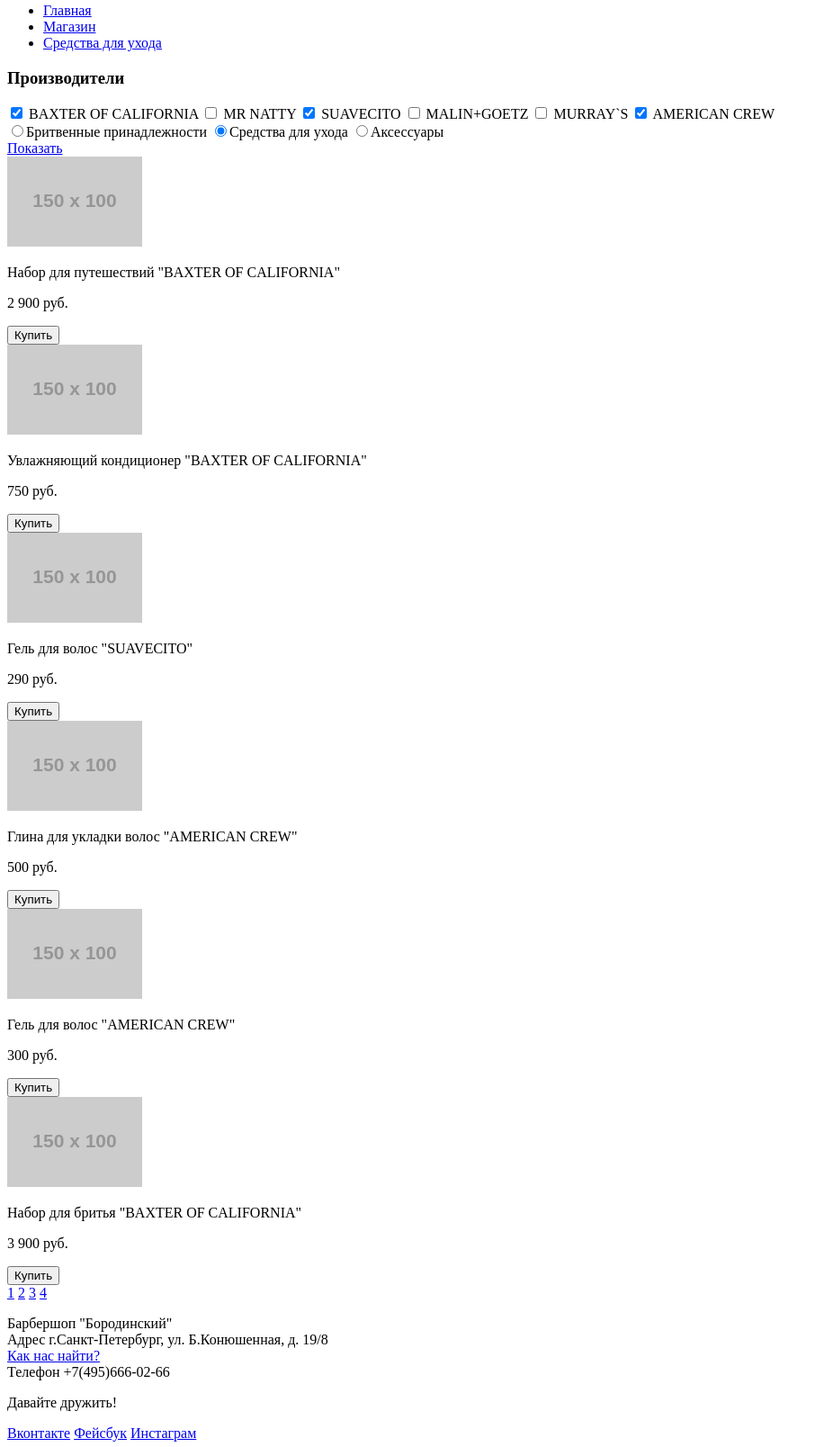
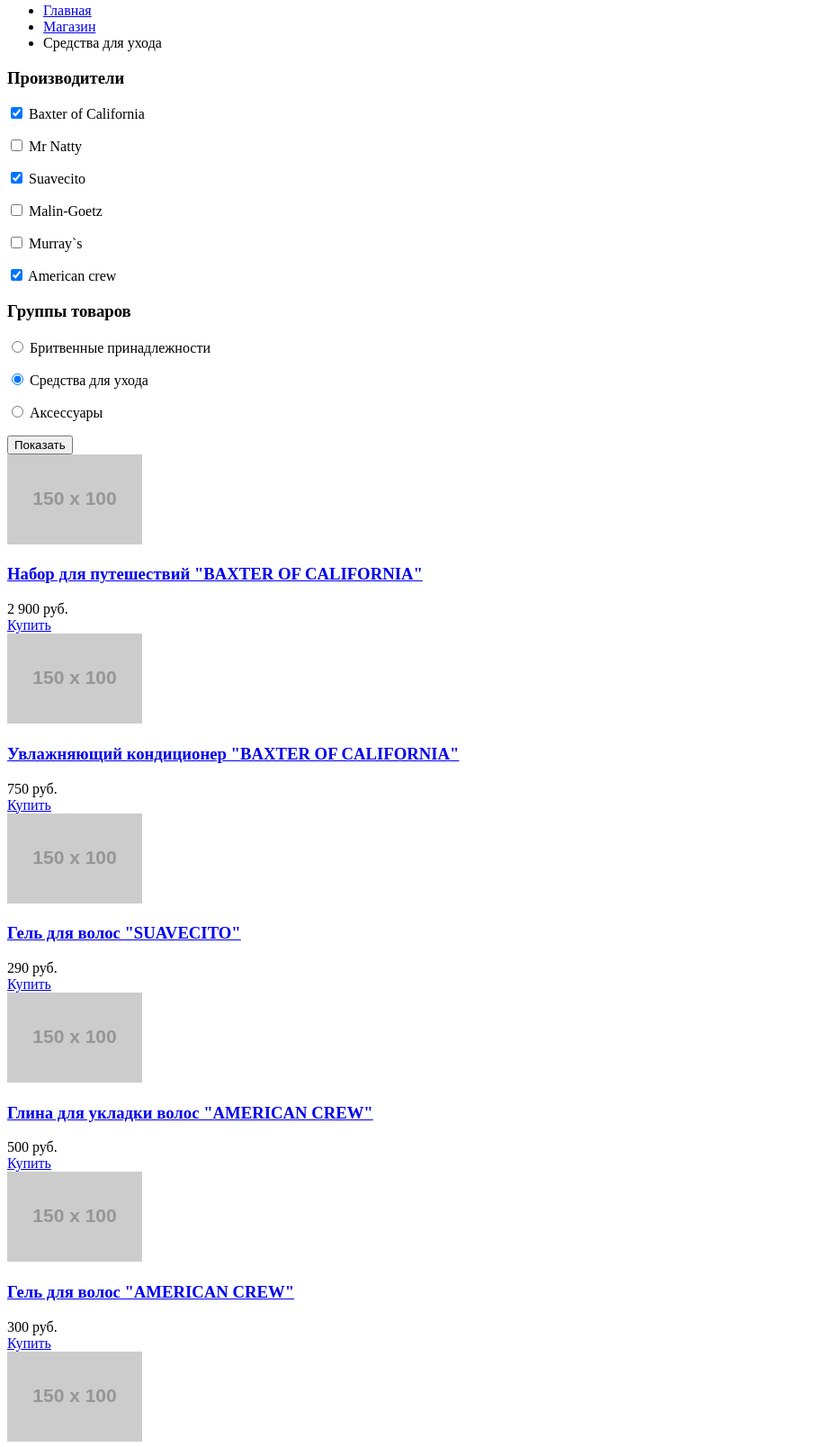
Before and after one commit to KSait0/211825-barbershop, a plain HTML site: page catalog.html in a window 1280 px wide. Shown: the part 230-1838 px from the top of the page at 90% size, without its empty margins (0-916 px from the left). Drawn offline with Linux system fonts and the light colour scheme; placeholder pictures from the web are drawn by us.

Commit message:
Исправил оба документа, в соответствии с замечаниями

```diff
--- a/catalog.html
+++ b/catalog.html
@@ -37,86 +37,167 @@
     	<main>
     		<div class="container">
     			<h2>Средства для ухода</h2>
-        <ul>
-        	<li><a href="#">Главная</a></li>
-        	<li><a href="#">Магазин</a></li>
-        	<li><a href="#">Средства для ухода</a></li>
+        		<ul class="breadcrumb">
+        			<li>
+        				<a href="#">Главная</a>
+        			</li>
+        			<li>
+        				<a href="#">Магазин</a>
+        			</li>
+        			<li class="active">Средства для ухода</li>
         		</ul>
         	</div>
+        	<div class="side-left">
     			<section class="filters">
-    		<div class="filters-manufacturer">
+    				<form action="/echo" method="post">
+    					<div class="filters-producers">
     						<h3>Производители</h3>
-    			<form action="/echo" method="post">
-    				<input type="checkbox" name="baxter-of-california" id="baxter-of-california" checked>
-    				<label for="baxter-of-california">BAXTER OF CALIFORNIA</label>
-    				<input type="checkbox" name="mr-natty" id="mr-natty">
-    				<label for="mr-natty">MR NATTY</label>
-    				<input type="checkbox" name="suavecito" id="suavecito" checked>
-    				<label for="suavecito">SUAVECITO</label>
-    				<input type="checkbox" name="malin-goetz" id="malin-goetz">
-    				<label for="malin-goetz">MALIN+GOETZ</label>
-    				<input type="checkbox" name="murrays" id="murrays">
-    				<label for="murrays">MURRAY`S</label>
-    				<input type="checkbox" name="american-crew" id="american-crew" checked>
-    				<label for="american-crew">AMERICAN CREW</label>
+    			    		<label for="baxter-of-california">
+                        		<p>
+                        			<input type="checkbox" name="producers[]" id="baxter-of-california" value="Baxter of California" checked>
+                        			Baxter of California
+                        		</p>
+                    		</label>
+    						<label for="mr-natty">
+                        		<p>
+                        			<input type="checkbox" name="producers[]" id="mr-natty" value="Mr Natty">
+                        			Mr Natty
+                        		</p>
+                    		</label>
+    						<label for="suavecito">
+                        		<p>
+                        			<input type="checkbox" name="producers[]" id="suavecito" value="Suavecito" checked>
+                        			Suavecito
+                        		</p>
+                    		</label>
+    						<label for="malin-goetz">
+                        		<p>
+                        			<input type="checkbox" name="producers[]" id="malin-goetz" value="Malin-Goetz">
+                        			Malin-Goetz
+                        		</p>
+                    		</label>
+    						<label for="murrays">
+                        		<p>
+                        			<input type="checkbox" name="producers[]" id="murrays" value="Murray`s">
+                        			Murray`s
+                        		</p>
+                    		</label>
+    						<label for="american-crew">
+                        		<p>
+                        			<input type="checkbox" name="producers[]" id="american-crew" value="American crew" checked>
+                        			American crew
+                        		</p>
+                    		</label>
+                    	</div>
+                    	<div class="filters-group">
+                    		<h3>Группы товаров</h3>
+                       	 	<label>
+                            	<p>
+                            		<input type="radio" name="group[]" value="shaving accessories">
+                            		Бритвенные принадлежности
+                            	</p>
+                        	</label>
+                        	<label>
+                            	<p>
+                            		<input type="radio" name="group[]" value="care" checked>
+                            		Средства для ухода
+                            	</p>
+                        	</label>
+                        	<label>
+                            	<p>
+                            		<input type="radio" name="group[]" value="accessories">
+                            		Аксессуары
+                            	</p>
+                        	</label>
+                    	</div>
+                    	<input type="submit" name="submit" value="Показать">
         			</form>
+    			</section>
     		</div>
-    		<div class="filters-type">
-    			<form action="/echo" method="post">
-    				<label><input type="radio" name="shaving accessories" value="shaving accessories">Бритвенные принадлежности</label>
-    				<label><input type="radio" name="care" value="care" checked>Средства для ухода</label>
-    				<label><input type="radio" name="accessories" value="accessories">Аксессуары</label>
-    			</form>
-    		</div>
-    		<a href="#">Показать</a>
-    	</section>
+    		<div class="side-right">
     			<section class="catalog">
     				<article class="catalog-item">
+    					<a href="#">
     						<img src="http://placehold.it/150x100" alt="Изображение товара">
-    			<p>Набор для путешествий "BAXTER OF CALIFORNIA"</p>
-    			<div class="container">
-    			<div class="price"><p>2 900 руб.</p></div>
-    			<button class="btn btn-buy">Купить</button>
+    					</a>
+    					<h3>
+    						<a href="#">Набор для путешествий "BAXTER OF CALIFORNIA"</a>
+    					</h3>
+    					<div class="price-n-buy">
+    						<div class="price">2 900 руб.</div>
+    						<div class="btn btn-buy">
+    							<a href="#">Купить</a>
+    						</div>
     					</div>
     				</article>
     				<article class="catalog-item">
+    					<a href="#">
     						<img src="http://placehold.it/150x100" alt="Изображение товара">
-    			<p>Увлажняющий кондиционер "BAXTER OF CALIFORNIA"</p>
-    			<div class="container">
-    			<div class="price"><p>750 руб.</p></div>
-    			<button class="btn btn-buy">Купить</button>
+    					</a>
+    					<h3>
+    						<a href="#">Увлажняющий кондиционер "BAXTER OF CALIFORNIA"</a>
+    					</h3>
+    					<div class="price-n-buy">
+    						<div class="price">750 руб.</div>
+    						<div class="btn btn-buy">
+    							<a href="#">Купить</a>
+    						</div>
     					</div>
     				</article>
     				<article class="catalog-item">
+    					<a href="#">
     						<img src="http://placehold.it/150x100" alt="Изображение товара">
-    			<p>Гель для волос "SUAVECITO"</p>
-    			<div class="container">
-    			<div class="price"><p>290 руб.</p></div>
-    			<button class="btn btn-buy">Купить</button>
+    					</a>
+    					<h3>
+    						<a href="#">Гель для волос "SUAVECITO"</a>
+    					</h3>
+    					<div class="price-n-buy">
+    						<div class="price">290 руб.</div>
+    						<div class="btn btn-buy">
+    							<a href="#">Купить</a>
+    						</div>
     					</div>
     				</article>
     				<article class="catalog-item">
+    					<a href="#">
     						<img src="http://placehold.it/150x100" alt="Изображение товара">
-    			<p>Глина для укладки волос "AMERICAN CREW"</p>
-    			<div class="container">
-    			<div class="price"><p>500 руб.</p></div>
-    			<button class="btn btn-buy">Купить</button>
+    					</a>
+    					<h3>
+    						<a href="#">Глина для укладки волос "AMERICAN CREW"</a>
+    					</h3>
+    					<div class="price-n-buy">
+    						<div class="price">500 руб.</div>
+    						<div class="btn btn-buy">
+    							<a href="#">Купить</a>
+    						</div>
     					</div>
     				</article>
     				<article class="catalog-item">
+    					<a href="#">
     						<img src="http://placehold.it/150x100" alt="Изображение товара">
-    			<p>Гель для волос "AMERICAN CREW"</p>
-    			<div class="container">
-    			<div class="price"><p>300 руб.</p></div>
-    			<button class="btn btn-buy">Купить</button>
+    					</a>
+    					<h3>
+    						<a href="#">Гель для волос "AMERICAN CREW"</a>
+    					</h3>
+    					<div class="price-n-buy">
+    						<div class="price">300 руб.</div>
+    						<div class="btn btn-buy">
+    							<a href="#">Купить</a>
+    						</div>
     					</div>
     				</article>
     				<article class="catalog-item">
+    					<a href="#">
     						<img src="http://placehold.it/150x100" alt="Изображение товара">
-    			<p>Набор для бритья "BAXTER OF CALIFORNIA"</p>
-    			<div class="container">
-    			<div class="price"><p>3 900 руб.</p></div>
-    			<button class="btn btn-buy">Купить</button>
+    					</a>
+    					<h3>
+    						<a href="#">Набор для бритья "BAXTER OF CALIFORNIA"</a>
+    					</h3>
+    					<div class="price-n-buy">
+    						<div class="price">3 900 руб.</div>
+    						<div class="btn btn-buy">
+    							<a href="#">Купить</a>
+    						</div>
     					</div>
     				</article>
     			</section>
@@ -125,6 +206,7 @@
     				<a class="current" href="#2">2</a>
     				<a href="#3">3</a>
     				<a href="#4">4</a>
+    			</div>
     		</div>
     	</main>
     	<footer>
```
Also changed, not shown: catalog-item.html (+40 -12 lines). Lines whose indentation alone changed are shown as unchanged.
